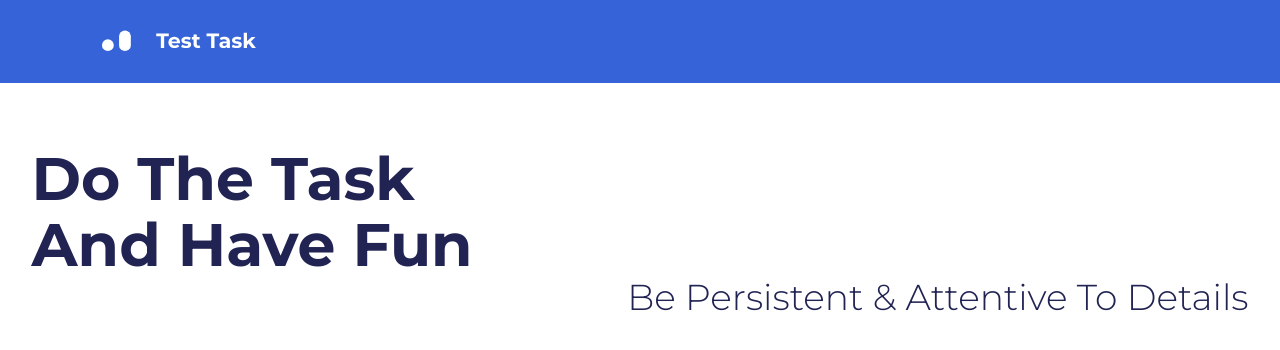
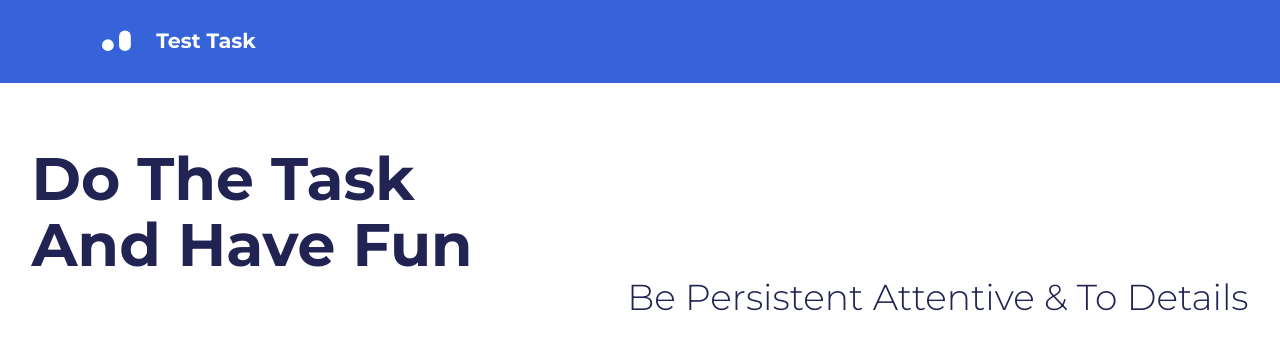
Before and after one commit to Miroslavetsh/coins-landing-app, a Next.js app: page / in a window 1280 px wide. Shown: the top 350 px of the page. Built offline with nearby package versions, Linux system fonts and the light colour scheme.

Commit message:
Hotfix '&' inserting to 2-level heading

```diff
--- a/pages/components/MainBanner/MainBanner.jsx
+++ b/pages/components/MainBanner/MainBanner.jsx
@@ -6,11 +6,11 @@ import styles from './MainBanner.module.scss'
 
 const MainBanner = () => {
     return (
-        <section className={styles.mainBanner}>
+        <div className={styles.mainBanner}>
             <Wrapper>
                 <div className={styles.top}>
                     <h1 className={styles.title}>Do The Task And Have Fun</h1>
-                    <h2 className={styles.subtitle}>Be Persistent &#38; Attentive To Details</h2>
+                    <h2 className={styles.subtitle}>Be Persistent Attentive &#38; To Details</h2>
                 </div>
 
                 <div className={styles.bottom}>
@@ -18,7 +18,7 @@ const MainBanner = () => {
                     {/* <CurrenciesContainer /> */}
                 </div>
             </Wrapper>
-        </section>
+        </div>
     )
 }
 
```
